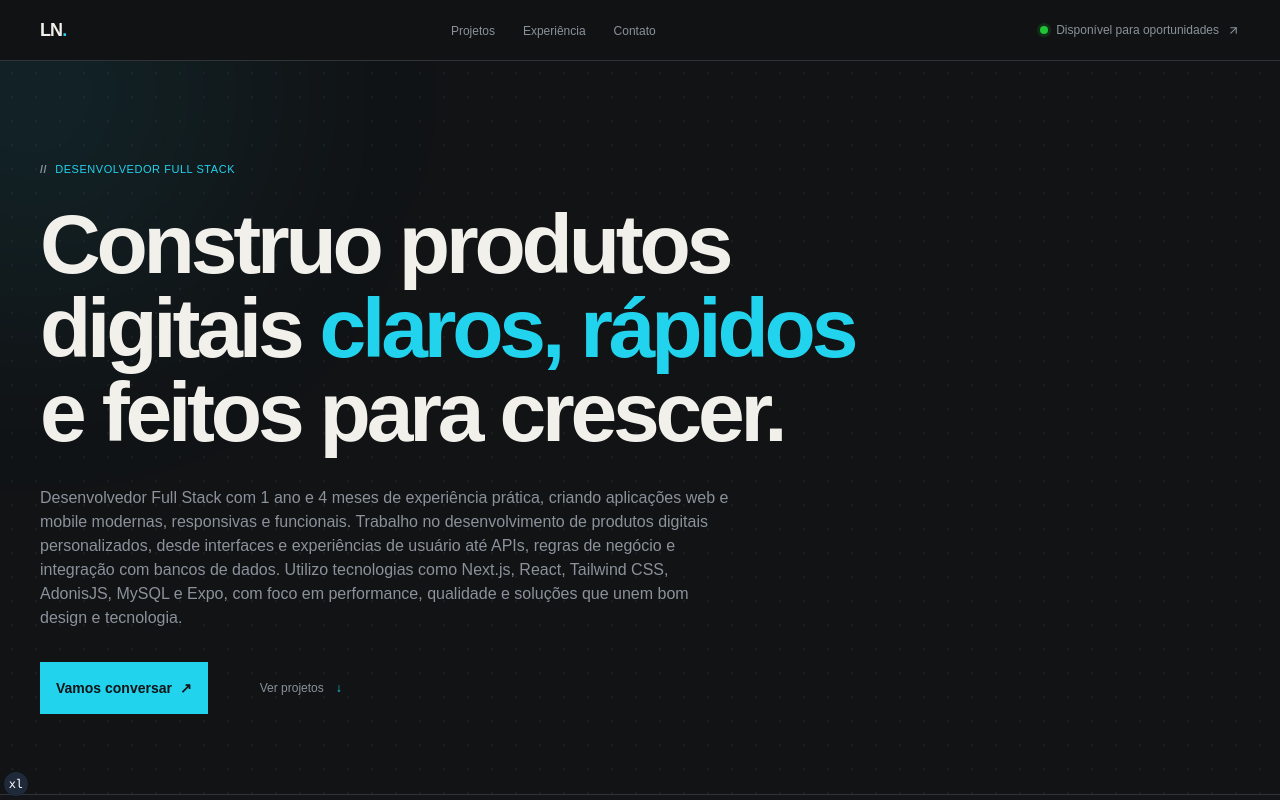
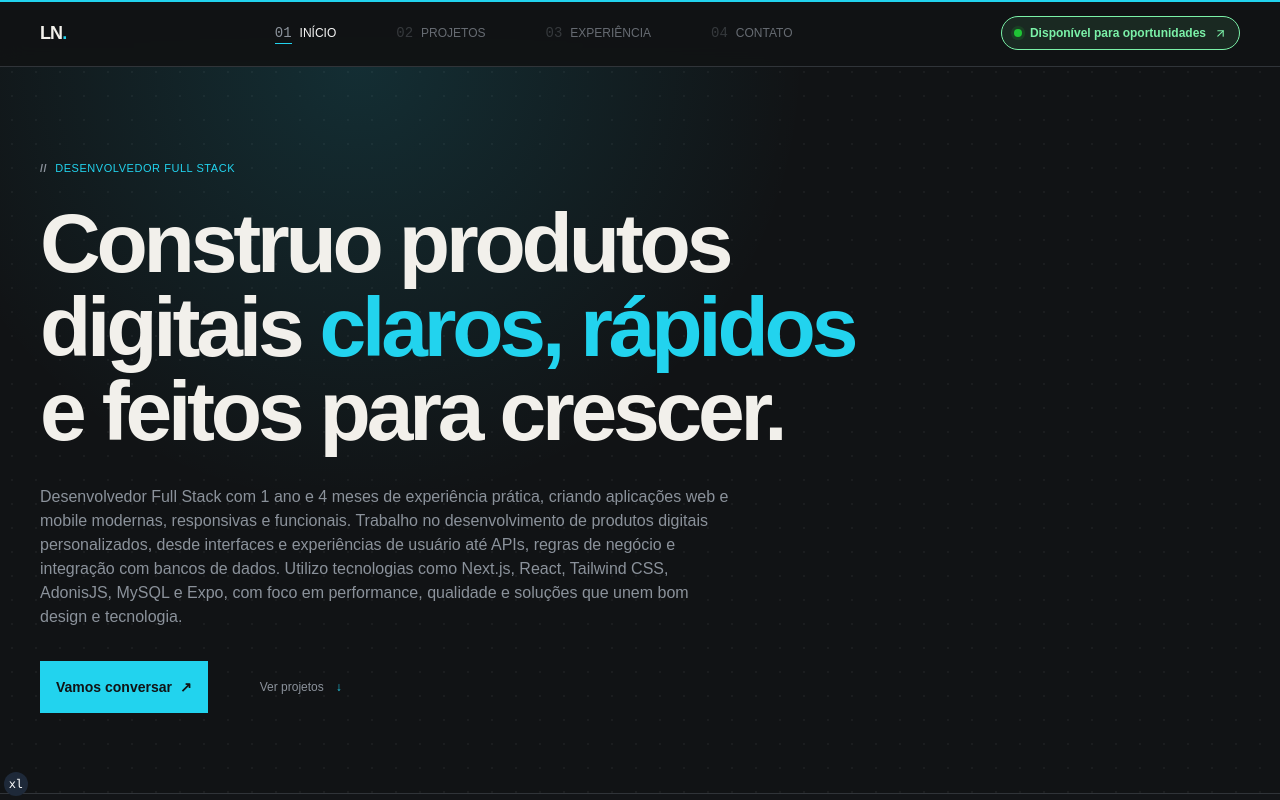
Before and after one commit to leonardonasc/portfolio, a React (Vite) app: page / in a window 1280 px wide. Shown: the top 800 px of the page. Built offline with nearby package versions, Linux system fonts and the light colour scheme.

Commit message:
fix(projects): fix navbar links breaking on project pages

```diff
--- a/package.json
+++ b/package.json
@@ -12,6 +12,7 @@
   "dependencies": {
     "@tailwindcss/vite": "^4.3.3",
     "lucide-react": "^1.40.0",
+    "motion": "^13.4.0",
     "react": "^19.2.8",
     "react-dom": "^19.2.8",
     "react-router-dom": "^7.18.3",
--- a/src/App.tsx
+++ b/src/App.tsx
@@ -3,11 +3,24 @@ import Home from "./pages/home";
 import { TailwindIndicator } from "./components/tailwind-indicator";
 import Projects from "./pages/projects-page";
 import ProjectDetail from "./pages/project-detail";
+import { motion, useScroll, useSpring } from "motion/react";
 
 function App() {
+  const { scrollYProgress } = useScroll();
+  const progress = useSpring(scrollYProgress, {
+    stiffness: 120,
+    damping: 30,
+    restDelta: 0.001,
+  });
 
   return (
     <>
+      <motion.div
+        className="fixed inset-x-0 top-0 z-[60] h-0.5 origin-left bg-accent"
+        style={{ scaleX: progress }}
+        role="progressbar"
+        aria-label="Progresso da página"
+      />
       <BrowserRouter>
         <Routes>
           {/* passar as pages aqui */}
--- a/src/components/navbar.tsx
+++ b/src/components/navbar.tsx
@@ -1,12 +1,77 @@
 import { ArrowUpRight } from "lucide-react";
+import { useEffect, useState } from "react";
+import { useLocation, useNavigate } from "react-router-dom";
+
+const links = [
+  { number: "01", label: "Início", href: "/#main-content", id: "main-content" },
+  { number: "02", label: "Projetos", href: "/#projects", id: "projects" },
+  { number: "03", label: "Experiência", href: "/#experience", id: "experience" },
+  { number: "04", label: "Contato", href: "/#contact", id: "contact" },
+];
 
 export default function Navbar() {
+  const [selected, setSelected] = useState("main-content");
+  const location = useLocation();
+  const navigate = useNavigate();
+
+  useEffect(() => {
+    if (location.pathname !== "/") {
+      return;
+    }
+
+    const sections = links
+      .map((link) => document.getElementById(link.id))
+      .filter((section): section is HTMLElement => section !== null);
+
+    if (sections.length === 0) return;
+
+    const observer = new IntersectionObserver(
+      (entries) => {
+        const visibleSection = entries
+          .filter((entry) => entry.isIntersecting)
+          .sort((first, second) => second.intersectionRatio - first.intersectionRatio)[0];
+
+        if (visibleSection) setSelected(visibleSection.target.id);
+      },
+      { rootMargin: "-25% 0px -60%", threshold: [0, 0.25, 0.5, 0.75, 1] },
+    );
+
+    sections.forEach((section) => observer.observe(section));
+    return () => observer.disconnect();
+  }, [location.pathname]);
+
+  useEffect(() => {
+    if (location.pathname !== "/" || !location.hash) return;
+
+    requestAnimationFrame(() => {
+      document.getElementById(location.hash.slice(1))?.scrollIntoView({ behavior: "smooth" });
+    });
+  }, [location.hash, location.pathname]);
+
+  function handleNavigation(href: string) {
+    const [pathname, hash] = href.split("#");
+
+    if (location.pathname !== pathname) {
+      navigate(href);
+      return;
+    }
+
+    if (hash) {
+      document.getElementById(hash)?.scrollIntoView({ behavior: "smooth" });
+      window.history.replaceState(null, "", href);
+    }
+  }
+
   return (
-    <header className="sticky top-0 z-50 w-full border-b border-border bg-background/90 backdrop-blur-md">
+    <header className="fixed inset-x-0 top-0 z-50 w-full border-b border-border bg-background/90 backdrop-blur-md">
       <div className="mx-auto flex w-full max-w-7xl items-center justify-between px-5 py-4 md:px-8 xl:px-10">
         {/* Logo */}
         <a
-          href="#main-content"
+          href="/"
+          onClick={(event) => {
+            event.preventDefault();
+            handleNavigation("/");
+          }}
           className="group"
           aria-label="Voltar ao início"
         >
@@ -16,54 +81,53 @@ export default function Navbar() {
         </a>
 
         {/* Navigation */}
-        <nav className="hidden md:block" aria-label="Navegação principal">
-          <ul className="flex items-center gap-7">
-            <li>
-              <a
-                href="#projects"
-                className="text-xs text-muted transition-colors hover:text-accent"
-              >
-                Projetos
-              </a>
-            </li>
+        <nav
+          className="hidden text-xs md:block"
+          aria-label="Navegação principal"
+        >
+          <ul className="flex items-center gap-x-15 group">
+            {links.map((link) => (
+              <li key={link.href} className="flex items-center gap-2">
+                <span className={`border-b font-geist-mono text-sm transition-colors ${location.pathname === "/" && selected === link.id ? "border-accent  text-muted" : "border-transparent text-muted/30"}`}>
+                  {link.number}
+                </span>
 
-            <li>
-              <a
-                href="#experience"
-                className="text-xs text-muted transition-colors hover:text-accent"
-              >
-                Experiência
-              </a>
-            </li>
-
-            <li>
-              <a
-                href="#contact"
-                className="text-xs text-muted transition-colors hover:text-accent"
-              >
-                Contato
-              </a>
-            </li>
+                <a
+                  href={link.href}
+                  onClick={(event) => {
+                    event.preventDefault();
+                    handleNavigation(link.href);
+                  }}
+                  className={`uppercase transition-colors ${location.pathname === "/" && selected === link.id ? "text-neutral-100" : "text-muted/70 hover:text-muted/90"}`}
+                >
+                  {link.label}
+                </a>
+              </li>
+            ))}
           </ul>
         </nav>
 
         {/* Availability */}
         <a
-          href="#contact"
-          className="group flex items-center gap-2"
+          href="/#contact"
+          onClick={(event) => {
+            event.preventDefault();
+            handleNavigation("/#contact");
+          }}
+          className="group flex items-center gap-2 rounded-full border border-green-300 bg-green-300/10 px-3 py-2 text-xs font-medium text-green-300 transition-colors hover:bg-green-300/20"
         >
           <span className="relative flex size-2">
             <span className="absolute inline-flex size-full animate-ping rounded-full bg-[#1fc535]/70" />
             <span className="relative inline-flex size-2 rounded-full bg-[#1fc535]" />
           </span>
 
-          <span className="flex text-xs text-muted transition-colors group-hover:text-accent sm:inline">
+          <span className="flex text-xs font-bold text-green-300 sm:inline">
             Disponível para oportunidades
           </span>
 
           <ArrowUpRight
             size={13}
-            className="text-muted transition-transform group-hover:-translate-y-0.5 group-hover:translate-x-0.5"
+            className="text-green-300 transition-transform group-hover:-translate-y-0.5 group-hover:translate-x-0.5"
           />
         </a>
       </div>
--- /dev/null
+++ b/src/components/scroll-reveal.tsx
@@ -0,0 +1,21 @@
+import { motion } from "motion/react";
+import type { ReactNode } from "react";
+
+type ScrollRevealProps = {
+    children: ReactNode;
+    className?: string;
+};
+
+export default function ScrollReveal({ children, className }: ScrollRevealProps) {
+    return (
+        <motion.div
+            className={className}
+            initial={{ opacity: 0, y: 28 }}
+            whileInView={{ opacity: 1, y: 0 }}
+            viewport={{ once: true, amount: 0.2 }}
+            transition={{ duration: 0.65, ease: [0.22, 1, 0.36, 1] }}
+        >
+            {children}
+        </motion.div>
+    );
+}
--- a/src/pages/home.tsx
+++ b/src/pages/home.tsx
@@ -6,13 +6,14 @@ import MainContent from "../components/main";
 import Navbar from "../components/navbar";
 import Projects from "../components/projects";
 import Technologies from "../components/technologies";
+import ScrollReveal from "../components/scroll-reveal";
 
 const sections =
-    "relative py-20 before:pointer-events-none before:absolute before:inset-y-0 before:left-1/2 before:-z-10 before:w-screen before:-translate-x-1/2 before:border-t before:border-border even:before:bg-foreground/40";
+    "relative scroll-mt-[73px] py-20 before:pointer-events-none before:absolute before:inset-y-0 before:left-1/2 before:-z-10 before:w-screen before:-translate-x-1/2 before:border-t before:border-border even:before:bg-foreground/40";
 
 export default function Home() {
     return (
-        <div className="min-h-screen w-full overflow-x-hidden">
+        <div className="min-h-screen w-full overflow-x-hidden pt-[60px]">
             {/* Navbar */}
             <Navbar />
 
@@ -31,14 +32,11 @@ export default function Home() {
                     {/* Glow superior esquerdo */}
                     <div
                         className="
-                            pointer-events-none absolute
-                            -top-40 -left-40
-                            h-96 w-96 rounded-full
-                            bg-accent/10
-                            blur-[120px]"
+                            pointer-events-none absolute inset-0 z-0
+                            bg-[radial-gradient(circle_at_28%_0%,_rgba(34,211,238,0.14),_transparent_38%)]"
                     />
                     {/* Conteúdo limitado */}
-                    <div className="relative mx-auto w-full max-w-7xl px-5 md:px-8 xl:px-10">
+                    <div className="relative z-10 mx-auto w-full max-w-7xl px-5 md:px-8 xl:px-10">
                         <MainContent />
                     </div>
                 </section>
@@ -48,9 +46,11 @@ export default function Home() {
                     id="projects"
                     className={sections}
                 >
+                    <ScrollReveal>
                         <div className="mx-auto w-full max-w-7xl px-5 md:px-8 xl:px-10">
                             <Projects />
                         </div>
+                    </ScrollReveal>
                 </section>
 
                 {/* 03 — Experiência */}
@@ -58,9 +58,11 @@ export default function Home() {
                     id="experience"
                     className={sections}
                 >
+                    <ScrollReveal>
                         <div className="mx-auto w-full max-w-7xl px-5 md:px-8 xl:px-10">
                             <Experience />
                         </div>
+                    </ScrollReveal>
                 </section>
 
                 {/* 04 — Formação */}
@@ -68,9 +70,11 @@ export default function Home() {
                     id="education"
                     className={sections}
                 >
+                    <ScrollReveal>
                         <div className="mx-auto w-full max-w-7xl px-5 md:px-8 xl:px-10">
                             <Education />
                         </div>
+                    </ScrollReveal>
                 </section>
 
                 {/* 05 — Tecnologias */}
@@ -78,9 +82,11 @@ export default function Home() {
                     id="technologies"
                     className={sections}
                 >
+                    <ScrollReveal>
                         <div className="mx-auto w-full max-w-7xl px-5 md:px-8 xl:px-10">
                             <Technologies />
                         </div>
+                    </ScrollReveal>
                 </section>
 
                 {/* 06 — Contato */}
@@ -88,9 +94,11 @@ export default function Home() {
                     id="contact"
                     className={sections}
                 >
+                    <ScrollReveal>
                         <div className="mx-auto w-full max-w-7xl px-5 md:px-8 xl:px-10">
                             <Contact />
                         </div>
+                    </ScrollReveal>
                 </section>
             </main>
 
--- a/src/pages/project-detail.tsx
+++ b/src/pages/project-detail.tsx
@@ -47,7 +47,7 @@ export default function ProjectDetail() {
     ] as const;
 
     return (
-        <div className="min-h-screen w-full">
+        <div className="min-h-screen w-full pt-[73px]">
             <Navbar />
 
             <main className="mx-auto w-full max-w-5xl px-5 py-10 md:px-8 md:py-16">
--- a/src/pages/projects-page.tsx
+++ b/src/pages/projects-page.tsx
@@ -9,7 +9,7 @@ const categories: ProjectCategory[] = ["Front-end", "Full stack", "Mobile"];
 
 export default function Projects() {
     return (
-        <div className="min-h-screen w-full">
+        <div className="min-h-screen w-full pt-[73px]">
             <Navbar />
             <main className="mx-auto w-full max-w-7xl px-5 py-16 md:px-8 md:py-24 xl:px-10">
                 <Title title="Projetos" subtitle="01 — Portfólio" />
```
Also changed, not shown: 1 other file (tests, documents, lock files or other folders). Lines whose indentation alone changed are shown as unchanged.
